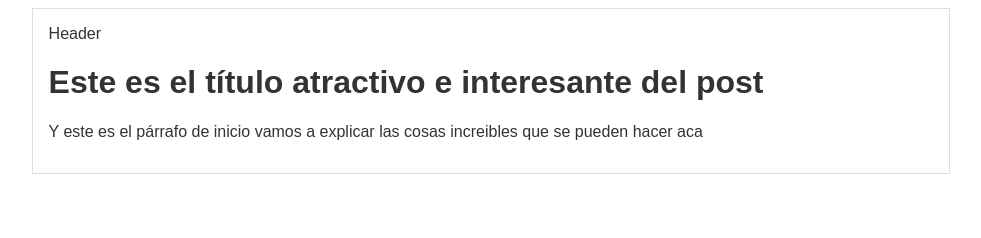
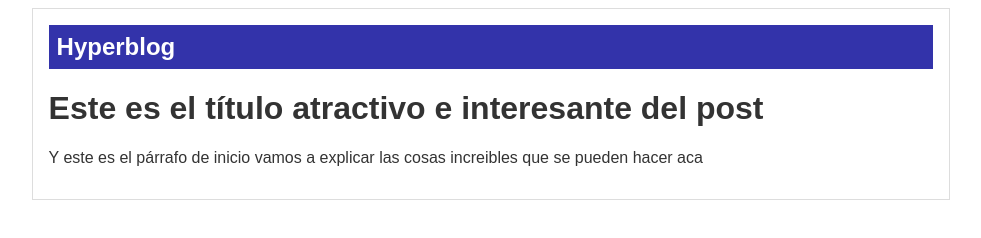
Before and after one commit to matespinosa/git, a plain HTML site: page index.html in a window 1280 px wide. Shown: the whole page, without its empty margins (149-1130 px from the left). Drawn offline with Linux system fonts and the light colour scheme; files whose address does not match are found by name.

Commit message:
Finalizada el header con el diseño azul

```diff
--- a/css/styles.css
+++ b/css/styles.css
@@ -16,3 +16,11 @@ body {
 #contianer h1 {
   font-size: 20px;
 }
+
+#header h2 {
+  background: #33a;
+  color: #fff;
+  margin: 0;
+  padding: 0.5rem;
+  font-weight: bold;
+}
--- a/index.html
+++ b/index.html
@@ -9,7 +9,7 @@
 <body>
   <div id="container">
     <div id="header">
-      Header
+      <h2>Hyperblog</h2>
     </div>
     <div id="post">
       <h1>Este es el título atractivo e interesante del post</h1>
```
